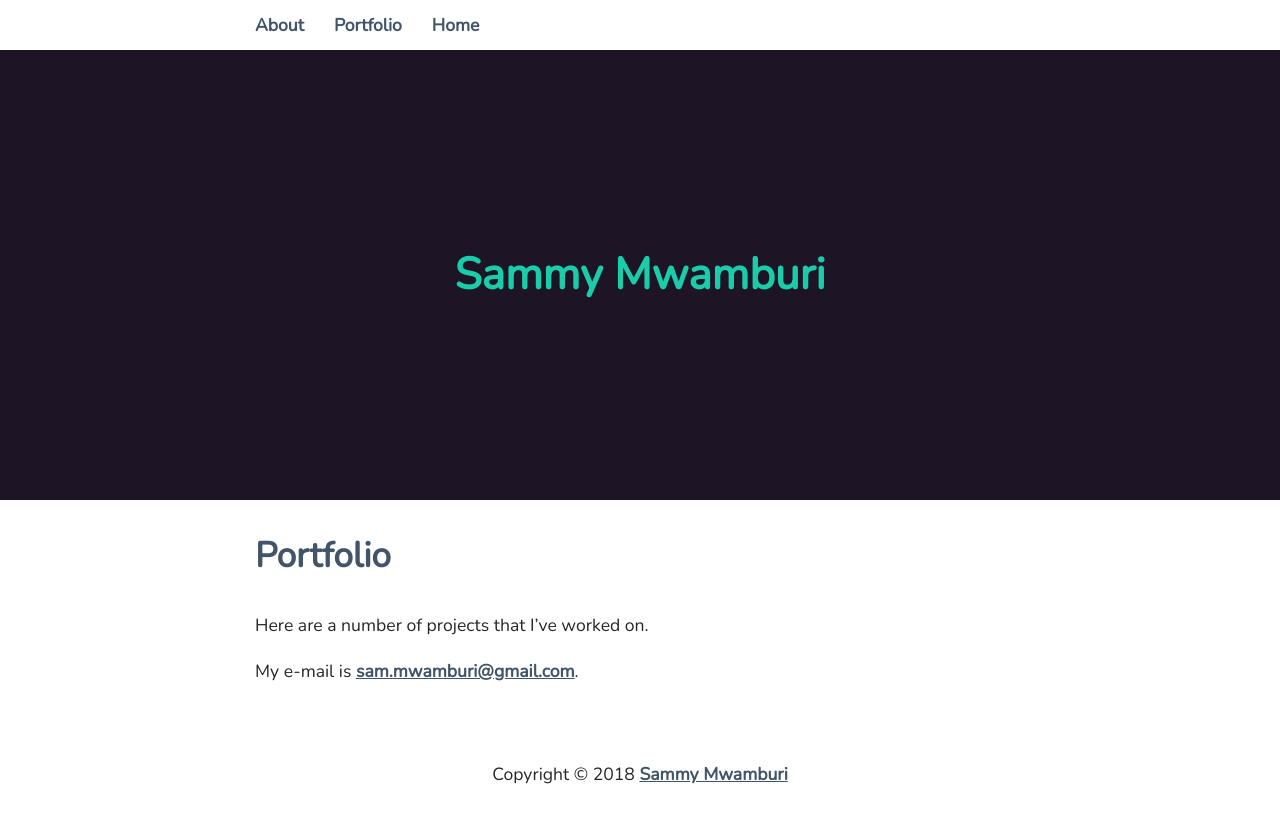
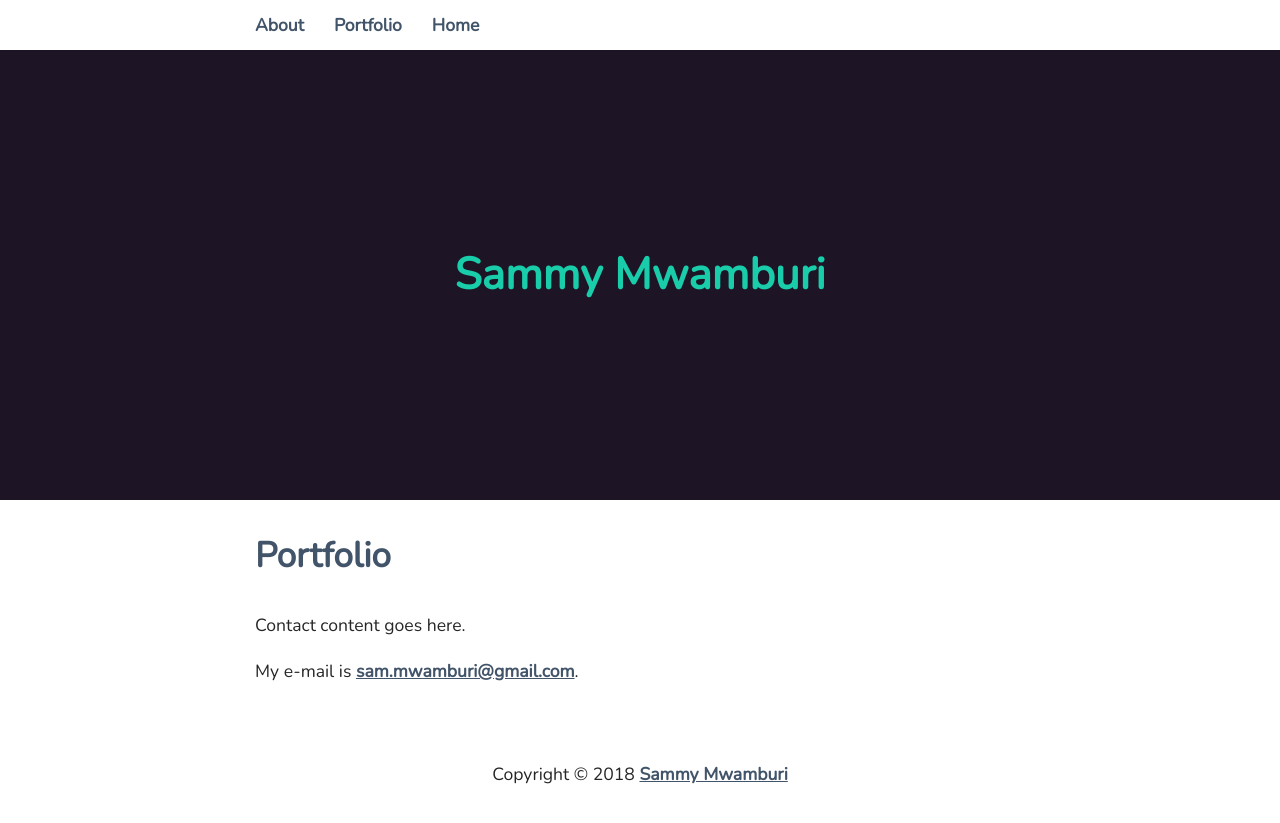
Before and after one commit to mghendi/cerealandcoldmilk, a Jekyll site: the page built from contact.md, in a window 1280 px wide. Shown: the top 823 px of the page. Built offline with Jekyll 4.4.1, drawn with Linux system fonts in a browser that asks for light colours.

Commit message:
30/07/18 7

```diff
--- a/contact.md
+++ b/contact.md
@@ -4,8 +4,6 @@ title: Portfolio
 permalink: /work/
 ---
 
-Here are a number of projects that I've worked on.
-
-
+Contact content goes here.
 
 My e-mail is [sam.mwamburi@gmail.com](mailto:sam.mwamburi@gmail.com).
```
Also changed, not shown: favicon.ico.
